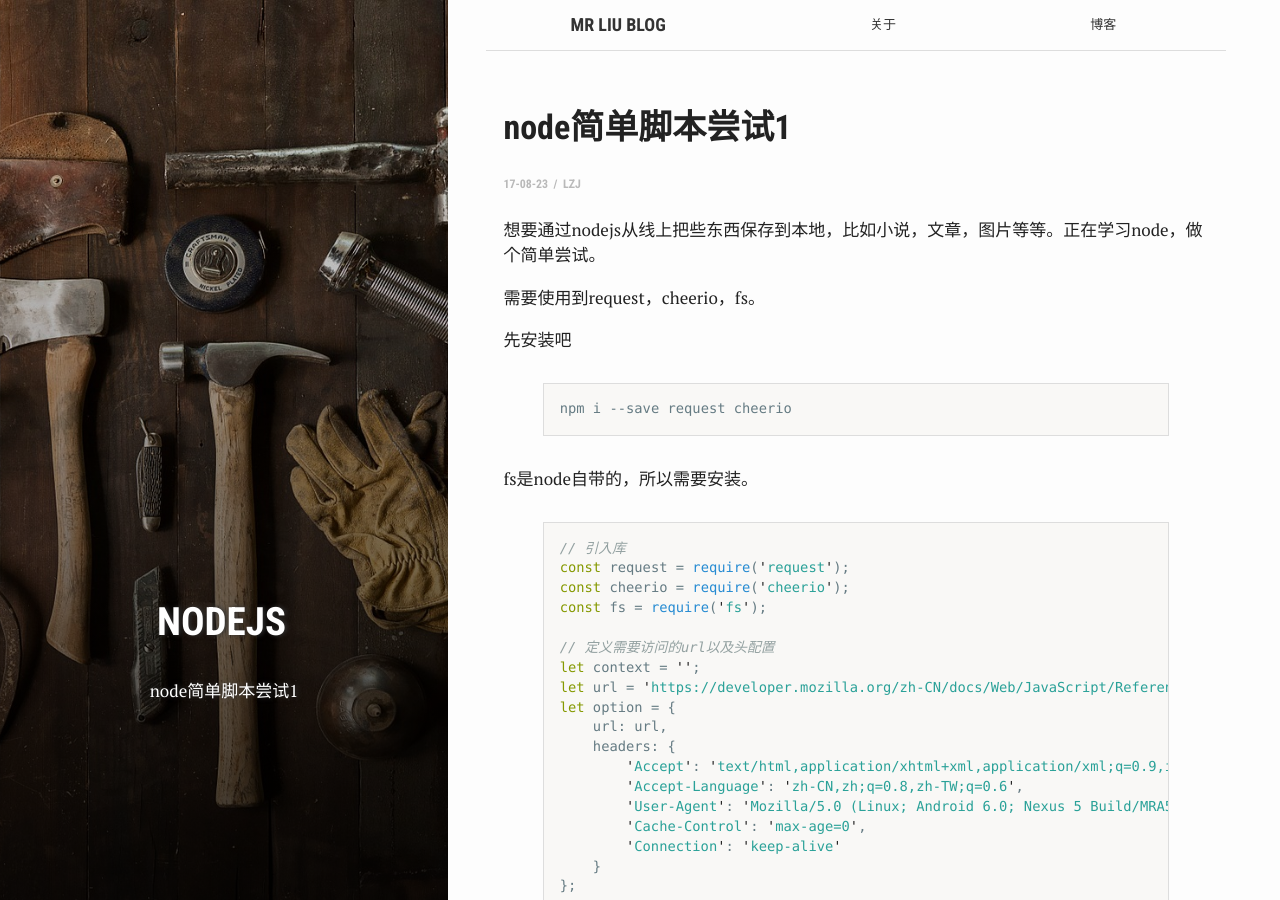
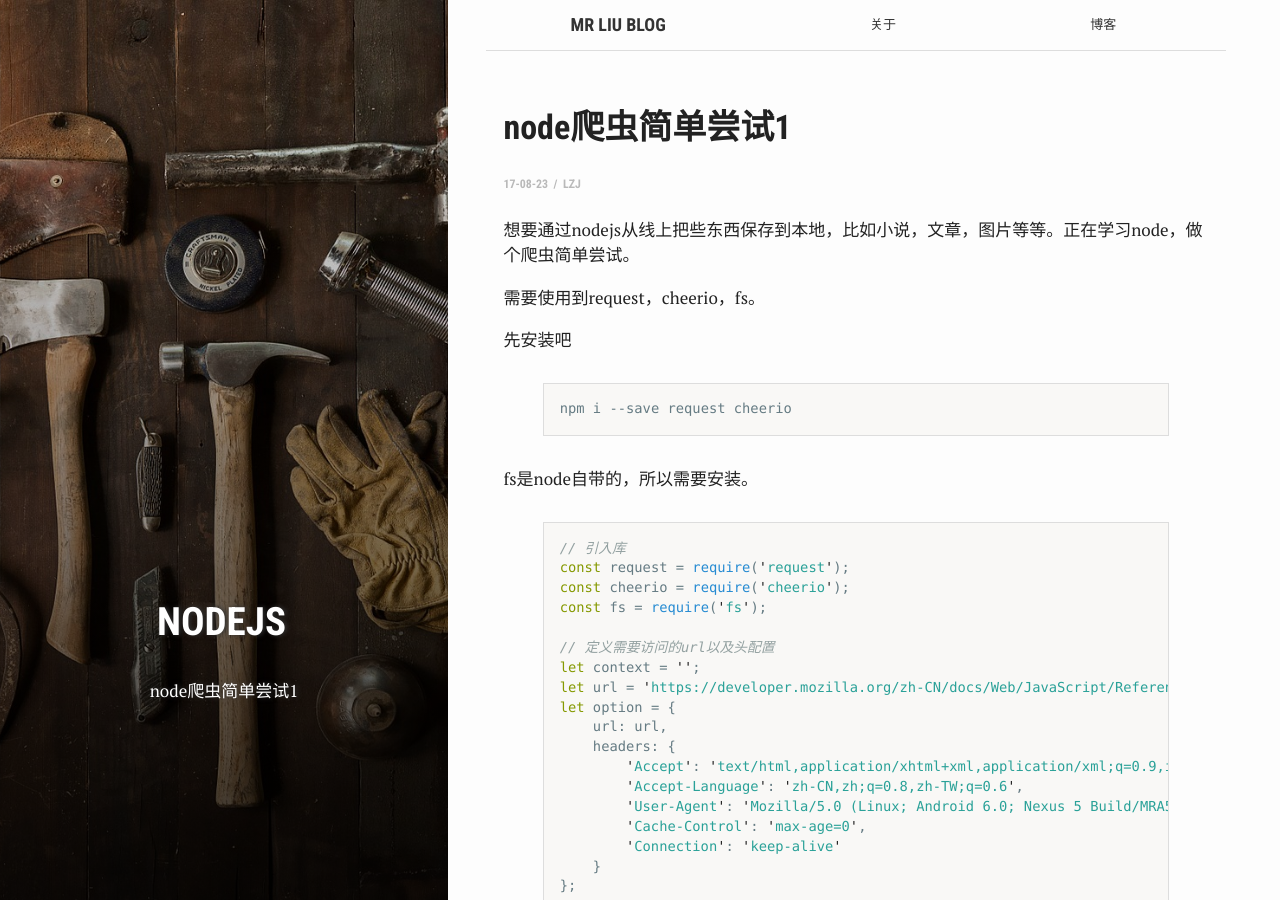
Before and after one commit to MR-liu/MR-liu.github.io, a Jekyll site: the page built from _posts/2016-08-23-reptile.md, in a window 1280 px wide and 900 px high. Built offline with Jekyll 4.4.1, drawn with Linux system fonts in a browser that asks for light colours.

Commit message:
改改改

```diff
--- a/_posts/2016-08-23-reptile.md
+++ b/_posts/2016-08-23-reptile.md
@@ -1,15 +1,15 @@
 ---
 bg: "tools.jpg"
 layout: post
-title:  "node简单脚本尝试1"
-crawlertitle: "node简单脚本尝试1"
-summary: "node简单脚本尝试1"
+title:  "node爬虫简单尝试1"
+crawlertitle: "node爬虫简单尝试1"
+summary: "node爬虫简单尝试1"
 date:   2017-08-23 10:09:47 +0800
 categories: posts
 tags: ['nodejs']
 author: LZJ
 ---
-想要通过nodejs从线上把些东西保存到本地，比如小说，文章，图片等等。正在学习node，做个简单尝试。
+想要通过nodejs从线上把些东西保存到本地，比如小说，文章，图片等等。正在学习node，做个爬虫简单尝试。
 
 需要使用到request，cheerio，fs。
 
```
